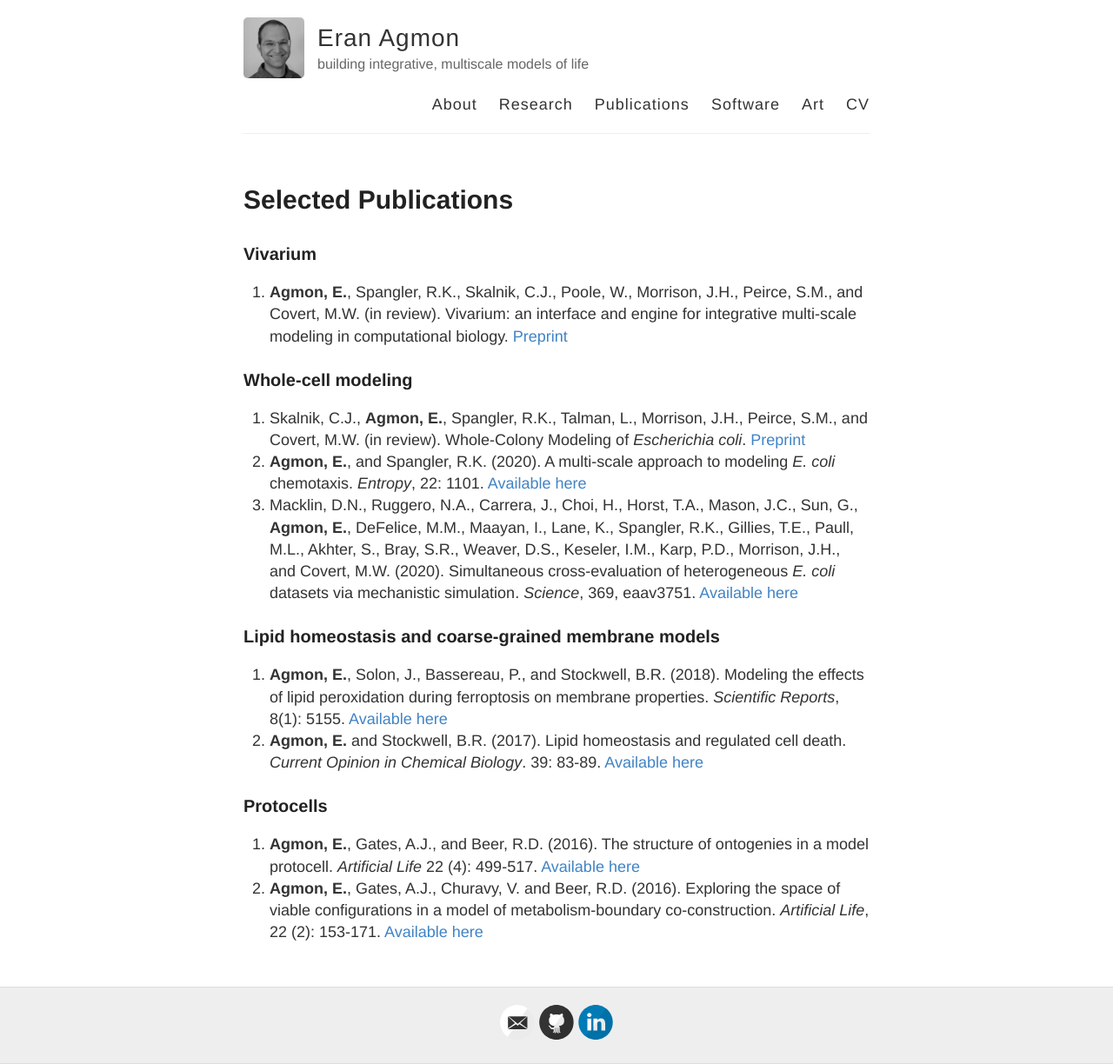
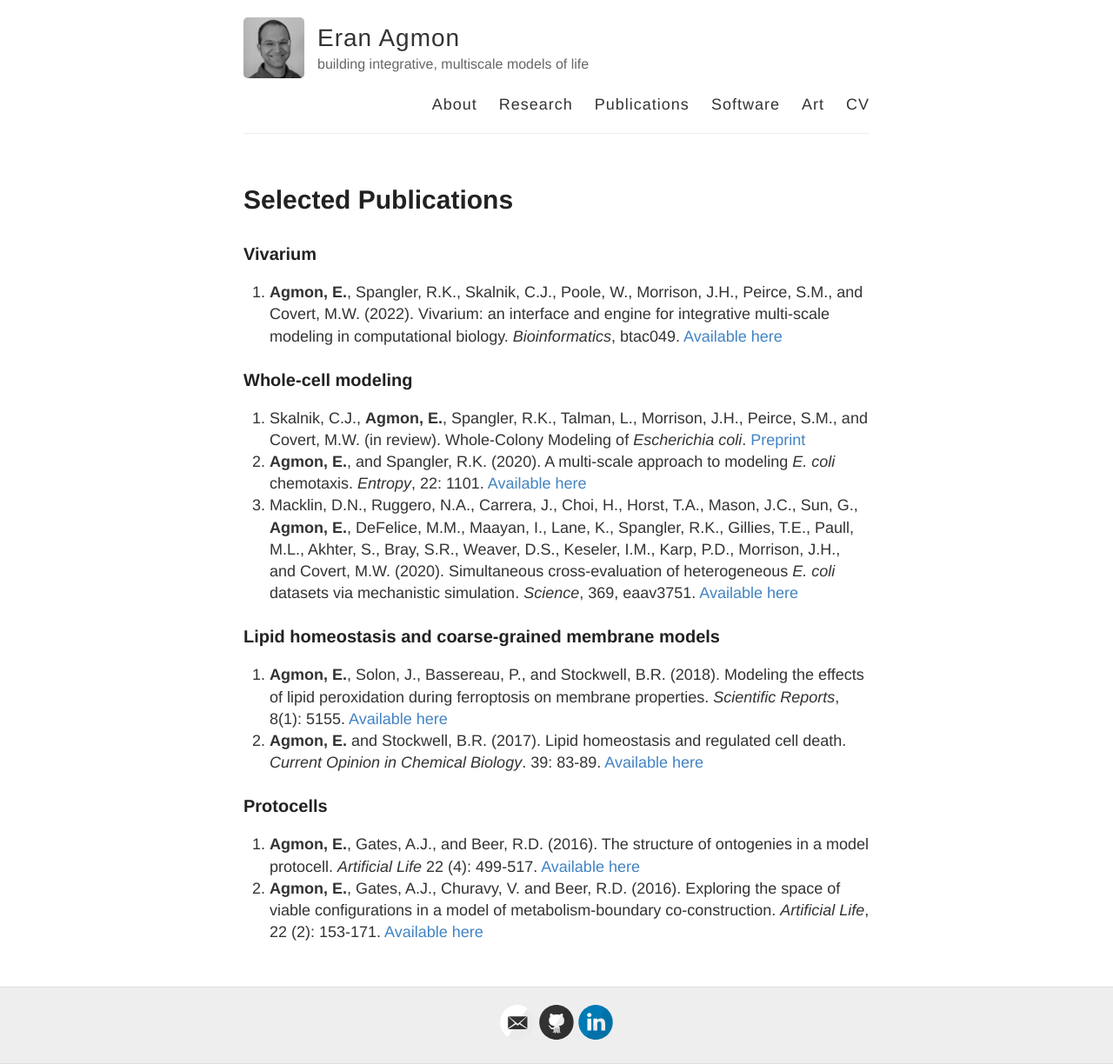
Before and after one commit to eagmon/eagmon.github.io, a Jekyll site: the page built from publications.md, in a window 1280 px wide. Shown: the whole page at 87% size. Built offline with Jekyll 4.4.1, drawn with Linux system fonts in a browser that asks for light colours.

Commit message:
update CV and vivarium pubs

```diff
--- a/publications.md
+++ b/publications.md
@@ -5,7 +5,7 @@ permalink: /publications/
 ---
 
 ### Vivarium
-1. **Agmon, E.**, Spangler, R.K., Skalnik, C.J., Poole, W., Morrison, J.H.,  Peirce, S.M., and Covert, M.W. (in review). Vivarium: an interface and engine for integrative multi-scale modeling in computational biology. [Preprint](https://www.biorxiv.org/content/10.1101/2021.04.27.441657v1)
+1. **Agmon, E.**, Spangler, R.K., Skalnik, C.J., Poole, W., Morrison, J.H.,  Peirce, S.M., and Covert, M.W. (2022). Vivarium: an interface and engine for integrative multi-scale modeling in computational biology. _Bioinformatics_, btac049. [Available here](https://academic.oup.com/bioinformatics/advance-article/doi/10.1093/bioinformatics/btac049/6522109?login=true)
 
 ### Whole-cell modeling
 1. Skalnik, C.J., **Agmon, E.**, Spangler, R.K., Talman, L., Morrison, J.H., Peirce, S.M., and Covert, M.W. (in review). Whole-Colony Modeling of _Escherichia coli_. [Preprint](https://www.biorxiv.org/content/10.1101/2021.04.27.441666v1)
```
Also changed, not shown: 1 other file.
